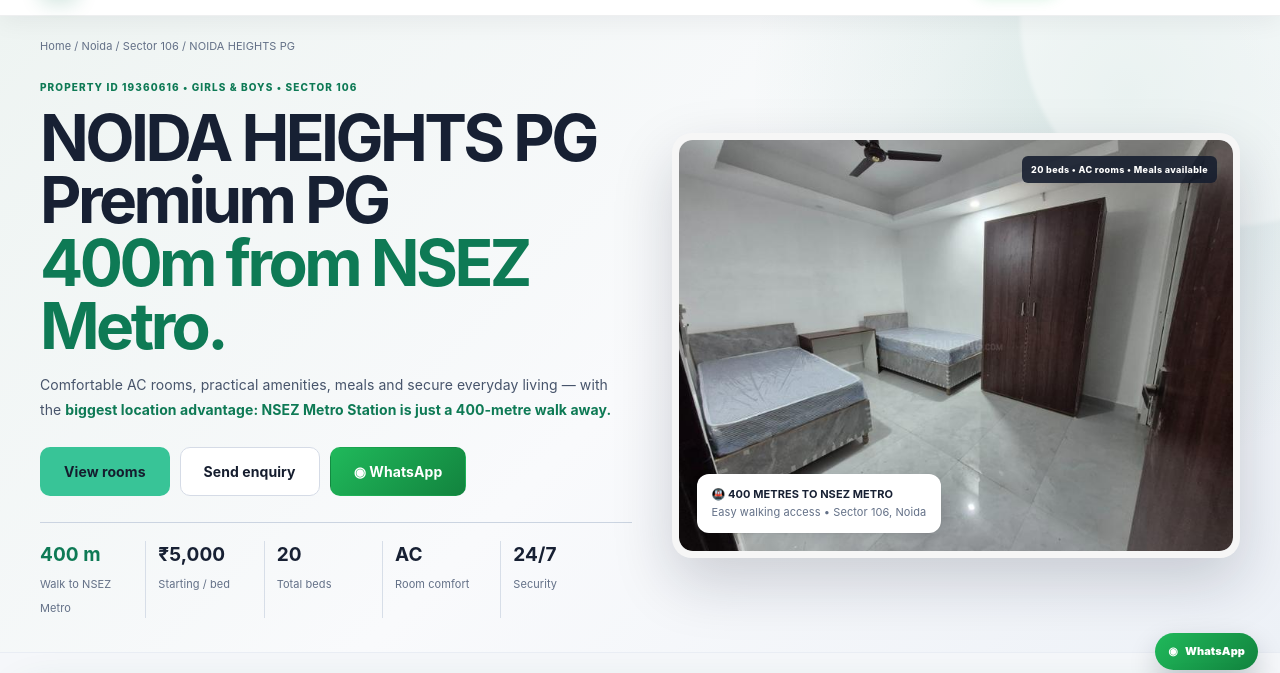
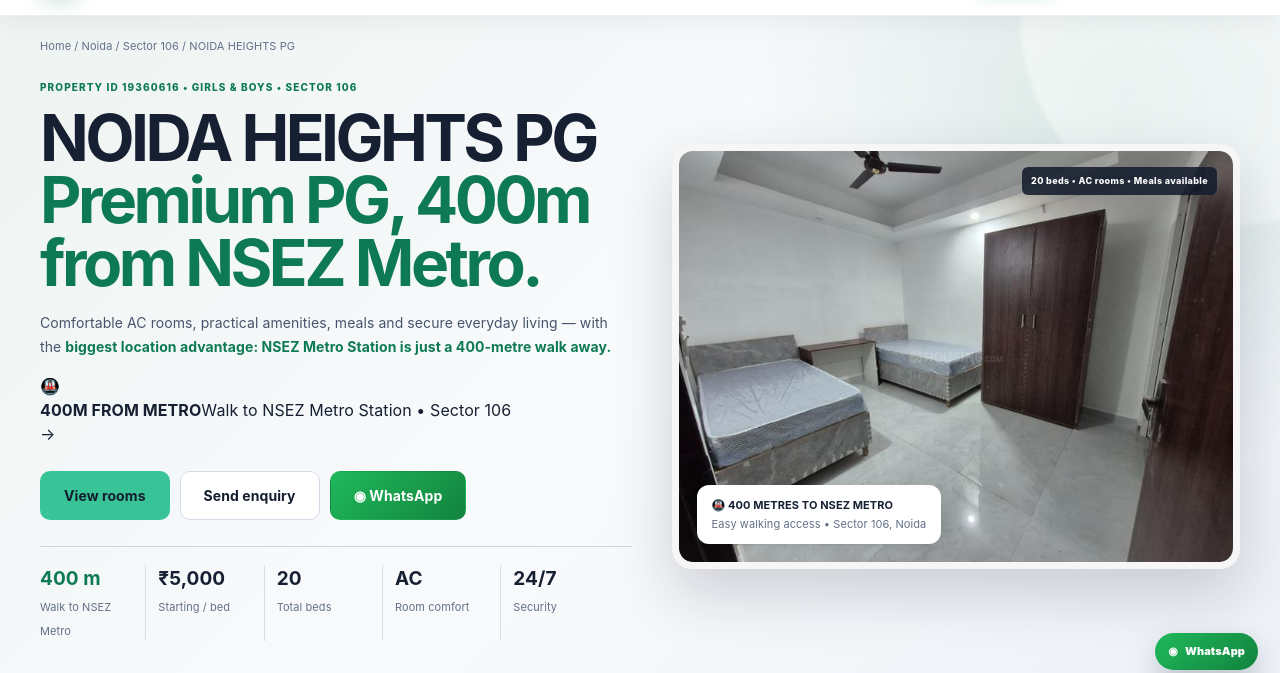
Before and after one commit to mhsarfraj/NOIDA-HEIGHTS-PG, a plain HTML site: page index.html in a window 1280 px wide. Shown: the part 62-735 px from the top of the page. Drawn offline with Linux system fonts and the light colour scheme.

Commit message:
Update index.html

```diff
--- a/index.html
+++ b/index.html
@@ -28,8 +28,13 @@
       <div class="hero-copy">
 
         <div class="eyebrow">PROPERTY ID 19360616 • GIRLS & BOYS • SECTOR 106</div>
-        <h1>NOIDA HEIGHTS PG Premium PG <span>400m from NSEZ Metro.</span></h1>
+        <h1>NOIDA HEIGHTS PG <span>Premium PG, 400m from NSEZ Metro.</span></h1>
         <p class="lead">Comfortable AC rooms, practical amenities, meals and secure everyday living — with the <strong>biggest location advantage: NSEZ Metro Station is just a 400-metre walk away.</strong></p>
+        <div class="mobile-metro-card" aria-label="400 metres from NSEZ Metro Station">
+          <div class="mobile-metro-icon" aria-hidden="true">🚇</div>
+          <div class="mobile-metro-copy"><strong>400M FROM METRO</strong><span>Walk to NSEZ Metro Station • Sector 106</span></div>
+          <span class="mobile-metro-arrow" aria-hidden="true">→</span>
+        </div>
         <div class="hero-actions">
           <a class="btn btn-green btn-lg" href="#rooms">View rooms</a>
           <a class="btn btn-light btn-lg" href="#enquiry">Send enquiry</a><a class="btn btn-wa btn-lg" target="_blank" rel="noopener" href="https://wa.me/918799731416?text=Hi%20NOIDA%20HEIGHTS%20PG%2C%20I%20want%20to%20know%20about%20room%20availability%20near%20NSEZ%20Metro%20Station.">◉ WhatsApp</a>
```
